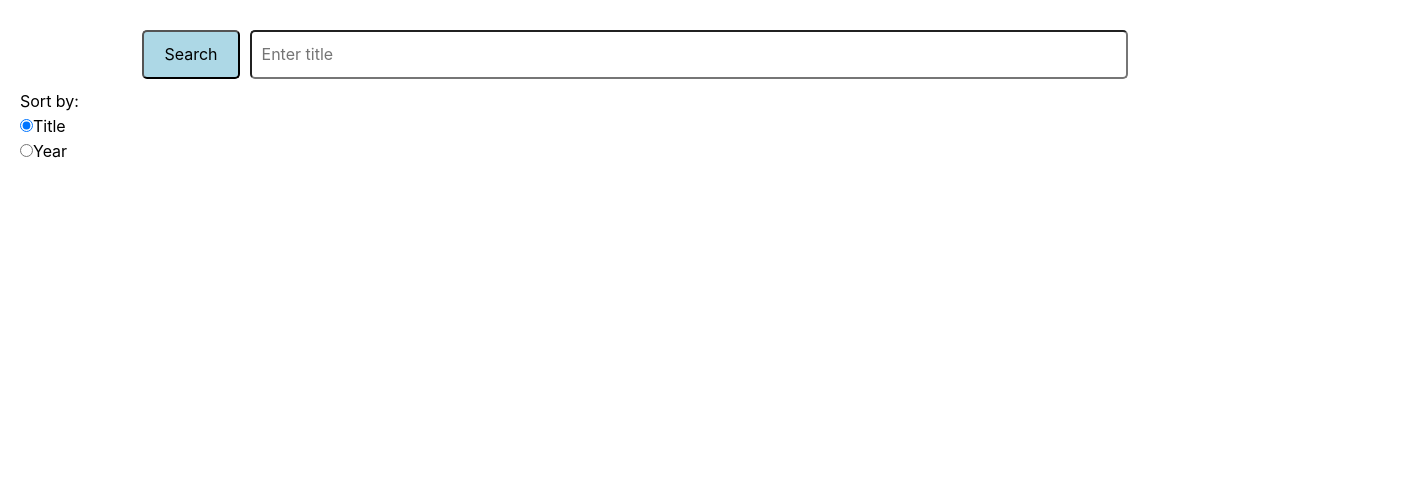
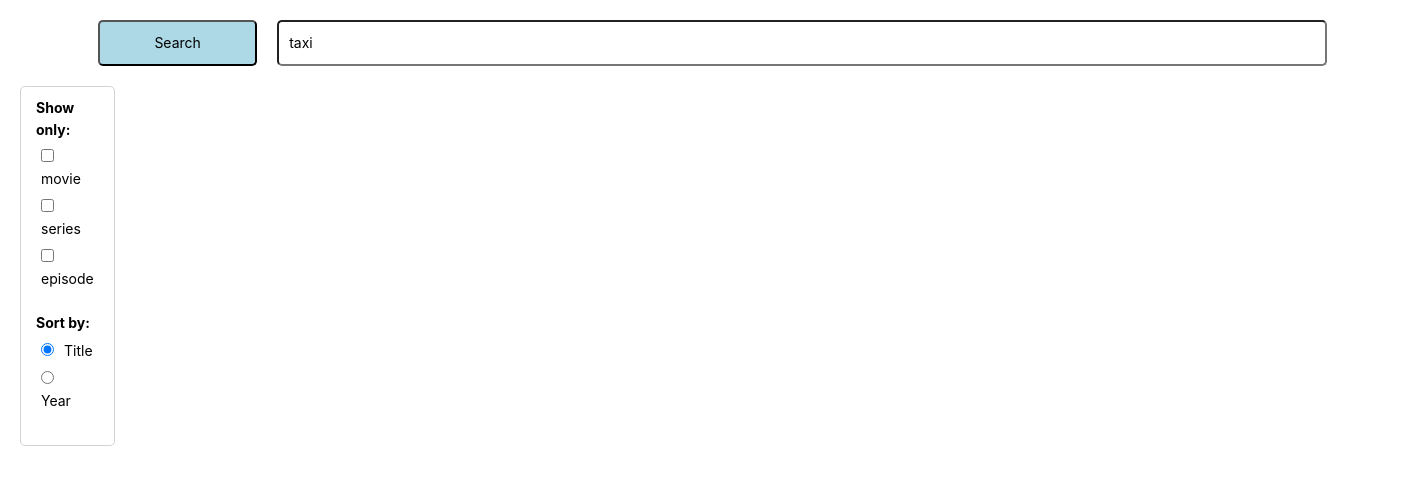
Before and after one commit to igorpost92/films, a React app: page / in a window 1280 px wide. Shown: the top 482 px of the page, 1425 px wide, since content can reach past the window. Built offline with nearby package versions, Linux system fonts and the light colour scheme.

Commit message:
refactoring

```diff
--- a/src/actions.js
+++ b/src/actions.js
@@ -2,8 +2,9 @@ import { createAction } from 'redux-actions';
 import { get } from 'axios';
 
 export const inputTitle = createAction('TITLE_INPUT');
-export const filter = createAction('FILTER_SET');
-export const sort = createAction('SORT');
+export const setFilter = createAction('FILTER_SET');
+
+export const sortBy = createAction('SORT_BY', sortByField => ({ sortByField }));
 
 export const fetchDataRequest = createAction('DATA_FETCH_REQUEST');
 export const fetchDataSuccess = createAction('DATA_FETCH_SUCCESS');
@@ -17,7 +18,7 @@ export const fetchData = title => async (dispatch) => {
       dispatch(fetchDataSuccess({ data: Object.values(data.Search) }));
     }
   } catch (e) {
-    console.log(e);
+    console.log(e); // eslint-disable-line
     dispatch(fetchDataFailure());
   }
 };
--- a/src/components/Filters.jsx
+++ b/src/components/Filters.jsx
@@ -1,29 +1,47 @@
 import React from 'react';
 
 export default class Filters extends React.Component {
-  changeSorter = ({ target }) => {
-    this.props.sort({ sortByField: target.value });
+  sortBy = ({ target }) => {
+    this.props.sortBy(target.value);
   };
 
-  // renderFilters = () => (
-  //   <fieldset>
-  //     <legend>Show only:</legend>
-  //     <div>
-  //       <input type="checkbox" id={id} name="filter-by" value="all" onChange={this.changeSorter} checked={checked} />
-  //       <label htmlFor={id}>{s}</label>
-  //     </div>
-  //   </fieldset>
-  // );
+  setFilter = ({ target }) => {
+    const { value, checked } = target;
+    this.props.setFilter({ value, checked });
+  };
+
+  renderFilters = () => {
+    const { filterByMovieType, movieTypes } = this.props;
+
+    const items = movieTypes.map((type) => {
+      const isFilterSet = filterByMovieType[type] || false;
+      const id = `filter-type-${type}`;
+
+      return (
+        <div key={id}>
+          <input type="checkbox" id={id} name="filter-type" value={type} onChange={this.setFilter} checked={isFilterSet} />
+          <label htmlFor={id}>{type}</label>
+        </div>
+      );
+    });
+
+    return (
+      <fieldset>
+        <legend>Show only:</legend>
+        {items}
+      </fieldset>
+    );
+  };
 
   renderSortBy = () => {
-    const { sorters } = this.props;
+    const { sortByField, sorters } = this.props;
 
     const items = sorters.map((s) => {
       const id = `sort-by-${s}`;
-      const checked = this.props.sortByField === s;
+      const checked = sortByField === s;
       return (
-        <div>
-          <input type="radio" id={id} name="sort-by" value={s} onChange={this.changeSorter} checked={checked} />
+        <div key={id}>
+          <input type="radio" id={id} name="sort-by" value={s} onChange={this.sortBy} checked={checked} />
           <label htmlFor={id}>{s}</label>
         </div>
       );
@@ -40,6 +58,7 @@ export default class Filters extends React.Component {
   render() {
     return (
       <div className="filters">
+        {this.renderFilters()}
         {this.renderSortBy()}
       </div>
     );
--- a/src/components/Result.jsx
+++ b/src/components/Result.jsx
@@ -19,7 +19,7 @@ export default class Result extends React.Component {
     const items = data.map(film => (
       <div key={film.imdbID} className="film">
         <div className="film__poster">
-          <img src={film.Poster} alt="poster" />
+          <img src={film.Poster} alt={film.Title} title={film.Title} />
         </div>
         <div className="film__info">
           <span className="film__info-label">Title: </span>
--- a/src/components/SearchBar.jsx
+++ b/src/components/SearchBar.jsx
@@ -11,9 +11,12 @@ export default class SearchBar extends React.Component {
   };
 
   render() {
+    const { searchButtonStatus } = this.props;
+    const isActive = searchButtonStatus !== 'processing';
+    const buttonTitle = isActive ? 'Search' : 'Loading...';
     return (
       <form className="search-bar" onSubmit={this.handleSubmit}>
-        <input className="search-bar__button" type="submit" value="Search" />
+        <input className="search-bar__button" type="submit" value={buttonTitle} disabled={!isActive} />
         <input className="search-bar__title" type="text" value={this.props.titleInput} placeholder="Enter title" required onChange={this.handleInput} />
       </form>
     );
--- a/src/containers/FiltersContainer.js
+++ b/src/containers/FiltersContainer.js
@@ -1,15 +1,16 @@
 import { connect } from 'react-redux';
 
 import Filters from '../components/Filters';
-import * as actionCreators from '../actions';
+import { setFilter, sortBy } from '../actions';
 
 const sorters = ['Title', 'Year'];
+const movieTypes = ['movie', 'series', 'episode'];
 
 const mapStateToProps = (state) => {
-  const { useFilterByYear, filterByYear, sortByField } = state.filters;
+  const { sortByField, filterByMovieType } = state.filters;
   return {
-    useFilterByYear, filterByYear, sortByField, sorters,
+    sortByField, sorters, filterByMovieType, movieTypes,
   };
 };
 
-export default connect(mapStateToProps, actionCreators)(Filters);
+export default connect(mapStateToProps, { setFilter, sortBy })(Filters);
--- a/src/containers/ResultContainer.js
+++ b/src/containers/ResultContainer.js
@@ -6,10 +6,19 @@ import * as actionCreators from '../actions';
 
 const mapStateToProps = (state) => {
   const { data } = state;
-  const { sortByField } = state.filters;
+  const { sortByField, filterByMovieType } = state.filters;
 
-  // TODO: filter
-  const result = sortBy(data, [sortByField]);
+  // TODO: what if all checked?
+  const showAll = Object.values(filterByMovieType).every(checked => checked === false);
+
+  const filtered = data.filter((film) => {
+    if (showAll) {
+      return true;
+    }
+
+    return filterByMovieType[film.Type];
+  });
+  const result = sortBy(filtered, [sortByField]);
 
   return { data: result };
 };
--- a/src/reducers.js
+++ b/src/reducers.js
@@ -3,13 +3,12 @@ import { handleActions } from 'redux-actions';
 import * as actions from './actions';
 
 const initSearchBar = {
-  titleInput: '',
-  status: '',
+  titleInput: 'taxi',
+  searchButtonStatus: 'default',
 };
 
 const initialFilters = {
-  useFilterByYear: false,
-  filterByYear: '',
+  filterByMovieType: {},
   sortByField: 'Title',
 };
 
@@ -18,8 +17,16 @@ export const searchBar = handleActions({
     return { ...state, titleInput };
   },
 
+  [actions.fetchDataRequest](state) {
+    return { ...state, searchButtonStatus: 'processing' };
+  },
+
   [actions.fetchDataSuccess](state) {
-    return { ...state, status: 'success' };
+    return { ...state, searchButtonStatus: 'default' };
+  },
+
+  [actions.fetchDataFailure](state) {
+    return { ...state, searchButtonStatus: 'error' };
   },
 }, initSearchBar);
 
@@ -30,10 +37,16 @@ export const data = handleActions({
 }, []);
 
 export const filters = handleActions({
-  // [actions.setFilter](state, { payload: { value } }) {
-  //   return { ...state, ...value };
-  // },
-  [actions.sort](state, { payload: { sortByField } }) {
+  [actions.setFilter](state, { payload }) {
+    return {
+      ...state,
+      filterByMovieType: {
+        ...state.filterByMovieType,
+        [payload.value]: payload.checked,
+      },
+    };
+  },
+  [actions.sortBy](state, { payload: { sortByField } }) {
     return { ...state, sortByField };
   },
 }, initialFilters);
--- a/src/styles/App.css
+++ b/src/styles/App.css
@@ -3,9 +3,10 @@
   padding: 0;
 }
 
+/* why inputs doesn't inherit from body? */
 * {
   font-family: "-apple-system", BlinkMacSystemFont, Arial, sans-serif;
-  font-size: 16px;
+  font-size: 14px;
   line-height: 1.56;
 }
 
@@ -14,45 +15,65 @@
   display: grid;
   grid-template-rows: auto 1fr;
   grid-template-columns: 1fr 5fr;
-  grid-column-gap: 20px;
+  grid-gap: 20px;
 }
 
 .search-bar {
   grid-column: 1 / span 2;
-  padding: 10px;
   text-align: center;
 }
 
 .search-bar__title {
-  margin: 0 10px;
+  margin: 0 20px;
   padding: 10px;
   border-radius: 5px;
-  width: 70%;
+  width: 73%;
 }
 
 .search-bar__button {
-  padding: 10px 20px;
+  padding: 10px 40px;
+  width: 75px;
+  box-sizing: content-box;
   background: lightblue;
   border-radius: 5px;
   outline: none;
 }
 
-.film {
-  border: 1px solid black;
+.filters {
+  border: 1px solid lightgray;
   border-radius: 5px;
-  margin: 10px;
+  padding: 10px;
 }
 
-.film::after {
-  clear: both;
-  content: '';
-  display: block;
+.filters fieldset * {
+  margin: 3px 5px;
+}
+
+.filters fieldset legend {
+  font-weight: bold;
+}
+
+.filters fieldset {
+  margin-bottom: 20px;
+}
+
+.films {
+  display: grid;
+  grid-gap: 10px;
+  grid-template-columns: repeat(5, 250px);
+}
+
+.film {
+  border: 1px solid lightgray;
+  border-radius: 5px;
+  padding: 10px;
 }
 
 .film__poster img {
-  margin: 0 10px 0 0;
+  display: block;
+  margin: 0 auto;
+  width: 140px;
   height: 200px;
-  float: left;
 }
 
 .film__info {
```
